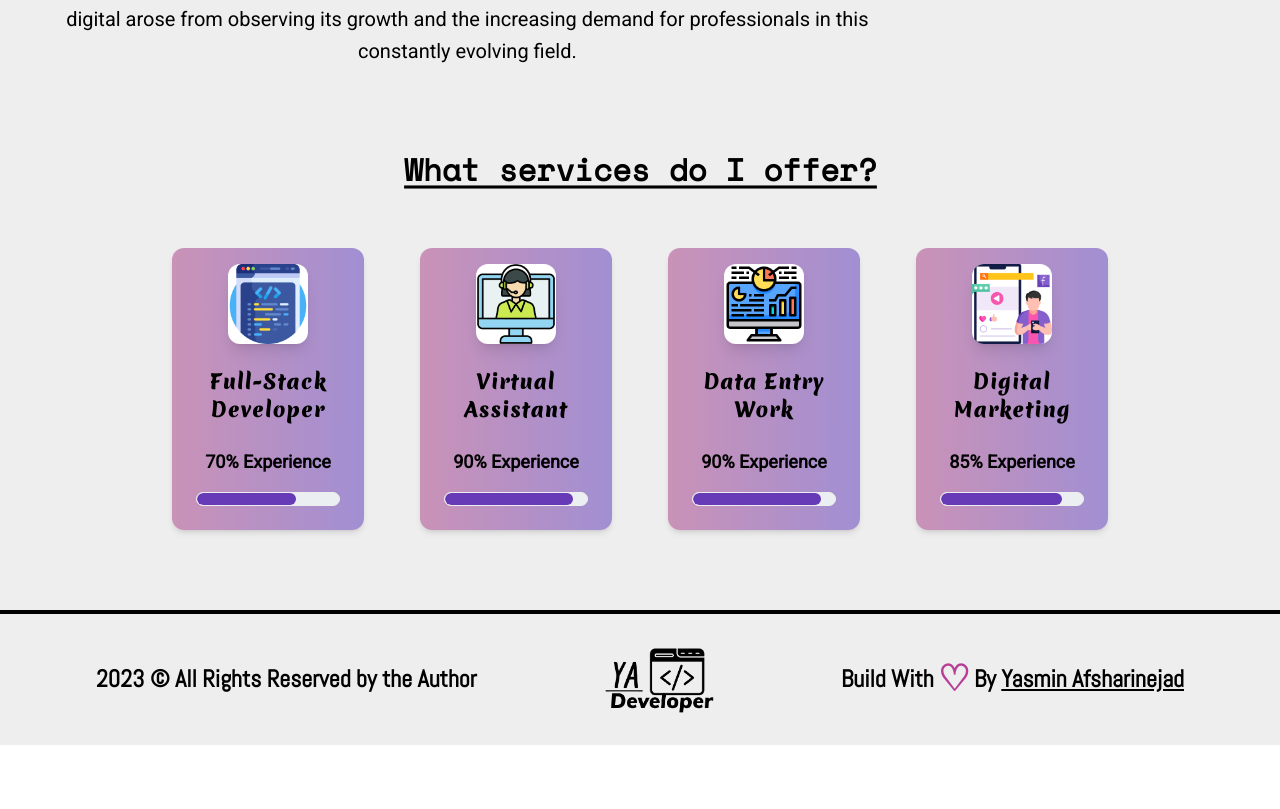
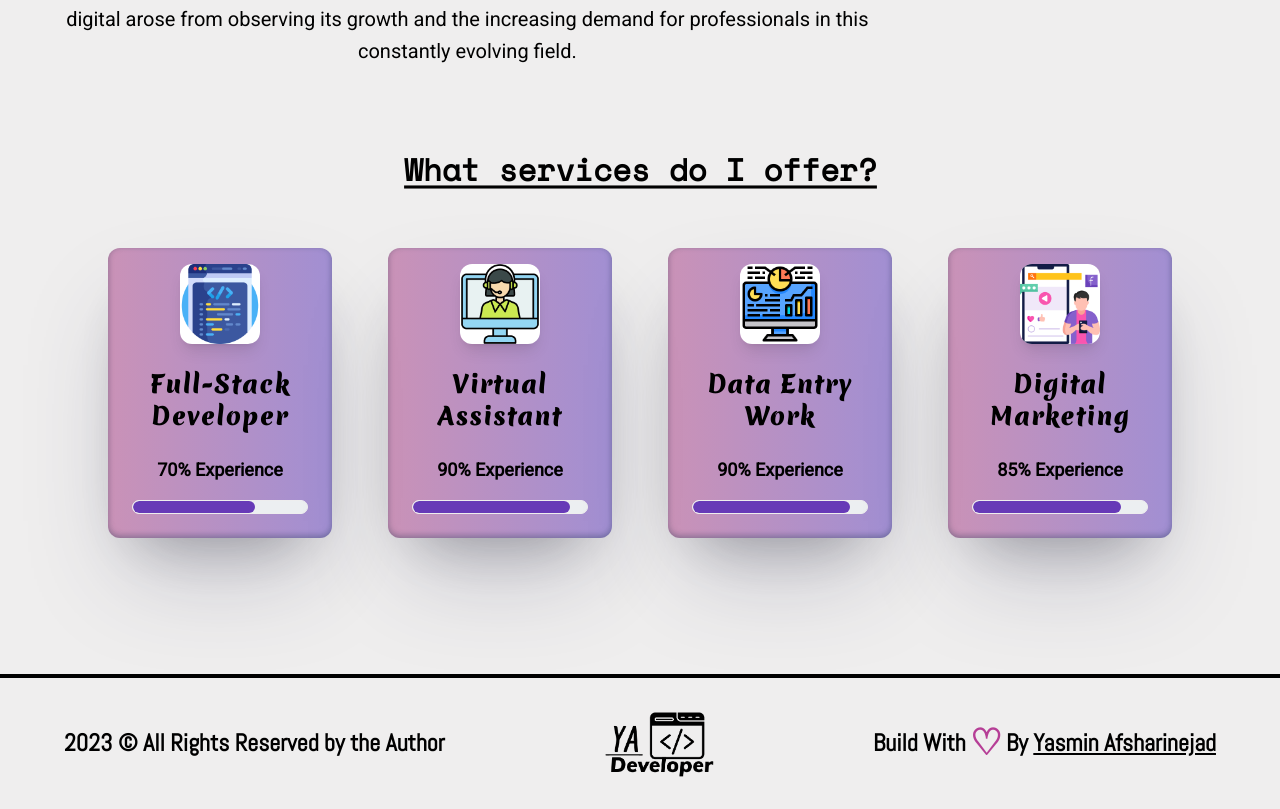
Before and after one commit to YasaminAfshar/Developer-Portfolio, a Next.js app: page /about in a window 1280 px wide. Shown: the part 806-1615 px from the top of the page. Before the commit the page ends 1551 px from the top, so only its background shows below. Built offline with nearby package versions, Linux system fonts and the light colour scheme.

Commit message:
Updated Portfolio

```diff
--- a/src/components/Footer.js
+++ b/src/components/Footer.js
@@ -17,9 +17,9 @@ const abel = Abel({
 const Footer = () => {
   return (
     <footer
-      className={`${abel.variable} font-abel w-full border-t-4 border-solid border-black font-semibold text-2xl text-black mx-auto cursor-default px-8`}
+      className={`${abel.variable} font-abel w-full border-t-4 border-solid border-black font-semibold text-2xl text-black mx-auto cursor-default `}
     >
-      <Layout className="flex justify-between items-center py-8">
+      <Layout className="flex justify-between items-center py-8 ">
         <span>
           {new Date().getFullYear()} &copy; All Rights Reserved by the Author
         </span>
--- a/src/pages/about.js
+++ b/src/pages/about.js
@@ -89,13 +89,13 @@ const About = () => {
                 </div>
                 <div className="w-full h-auto flex justify-center">
                   <Image
-                      src={profileImage}
-                      alt="Profile image of Yasmin Afsharinejad"
-                      className="relative w-[80%] mx-auto h-auto rounded-2xl border-2 border-solid border-dark bg-light p-4 profileImage"
-                    />
+                    src={profileImage}
+                    alt="Profile image of Yasmin Afsharinejad"
+                    className="relative w-[80%] mx-auto h-auto rounded-2xl border-2 border-solid border-dark bg-light p-4 profileImage"
+                  />
                 </div>
               </div>
-              <div className="w-full h-auto mx-auto flex flex-col justify-center">
+              <div className="w-full h-auto mx-auto flex flex-col justify-center pb-14">
                 <h3
                   className={`${space.variable} font-space font-extrabold text-black text-3xl text-center p-5 mx-auto underline underline-offset-4 animate__animated animate__pulse animate_slower animate__delay-2s animate__infinite overflow-hidden`}
                 >
--- a/src/styles/globals.css
+++ b/src/styles/globals.css
@@ -23,6 +23,7 @@
 
 .serviceCard {
     background: linear-gradient(90.21deg, rgba(170, 54, 124, 0.5) -5.91%, rgba(74, 47, 189, 0.5) 111.58%);
+    box-shadow: rgba(50, 50, 93, 0.25) 0px 50px 100px -20px, rgba(0, 0, 0, 0.3) 0px 30px 60px -30px, rgba(10, 37, 64, 0.35) 0px -2px 6px 0px inset;
 }
 
 .profileImage{
--- a/src/subComponents/ServiceCard.js
+++ b/src/subComponents/ServiceCard.js
@@ -26,17 +26,17 @@ const ServiceCard = () => {
 
   return (
     <div className="flex justify-center gap-14 mt-10">
-
-      <Card className="w-48 h-auto flex justify-center items-center serviceCard">
+      <Card className="w-56 h-auto flex justify-center items-center shadow-inner serviceCard">
         <CardHeader floated={false} className="h-auto">
           <Image src={developer} alt="Services Card" className="w-20 h-20" />
         </CardHeader>
         <CardBody className="text-center pt-6">
           <Typography
             variant="h3"
-            className={`${merienda.variable} font-merienda text-black font-extrabold text-xl tracking-wider`}
+            className={`${merienda.variable} font-merienda text-black font-extrabold text-2xl tracking-wider`}
           >
-            Full-Stack Developer
+            Full-Stack <br />
+            Developer
           </Typography>
         </CardBody>
         <CardFooter className="w-full pt-0">
@@ -56,16 +56,17 @@ const ServiceCard = () => {
         </CardFooter>
       </Card>
 
-      <Card className="w-48 h-auto flex justify-center items-center serviceCard">
+      <Card className="w-56 h-auto flex justify-center items-center shadow-inner serviceCard">
         <CardHeader floated={false} className="h-auto">
           <Image src={virtual} alt="Services Card" className="w-20 h-20" />
         </CardHeader>
         <CardBody className="text-center pt-6">
           <Typography
             variant="h3"
-            className={`${merienda.variable} font-merienda text-black font-extrabold text-xl tracking-wider`}
+            className={`${merienda.variable} font-merienda text-black font-extrabold text-2xl tracking-wider`}
           >
-            Virtual Assistant
+            Virtual <br />
+            Assistant
           </Typography>
         </CardBody>
         <CardFooter className="w-full pt-0">
@@ -85,16 +86,17 @@ const ServiceCard = () => {
         </CardFooter>
       </Card>
 
-      <Card className="w-48 h-auto flex justify-center items-center serviceCard">
+      <Card className="w-56 h-auto flex justify-center items-center shadow-inner serviceCard">
         <CardHeader floated={false} className="h-auto">
           <Image src={data} alt="Services Card" className="w-20 h-20" />
         </CardHeader>
         <CardBody className="text-center pt-6">
           <Typography
             variant="h3"
-            className={`${merienda.variable} font-merienda text-black font-extrabold text-xl tracking-wider`}
+            className={`${merienda.variable} font-merienda text-black font-extrabold text-2xl tracking-wider`}
           >
-            Data Entry Work
+            Data Entry <br />
+            Work
           </Typography>
         </CardBody>
         <CardFooter className="w-full pt-0">
@@ -114,16 +116,17 @@ const ServiceCard = () => {
         </CardFooter>
       </Card>
 
-      <Card className="w-48 h-auto flex justify-center items-center serviceCard">
+      <Card className="w-56 h-auto flex justify-center items-center shadow-inner serviceCard">
         <CardHeader floated={false} className="h-auto">
           <Image src={marketing} alt="Services Card" className="w-20 h-20" />
         </CardHeader>
         <CardBody className="text-center pt-6">
           <Typography
             variant="h3"
-            className={`${merienda.variable} font-merienda text-black font-extrabold text-xl tracking-wider`}
+            className={`${merienda.variable} font-merienda text-black font-extrabold text-2xl tracking-wider`}
           >
-            Digital Marketing
+            Digital <br />
+            Marketing
           </Typography>
         </CardBody>
         <CardFooter className="w-full pt-0">
```
